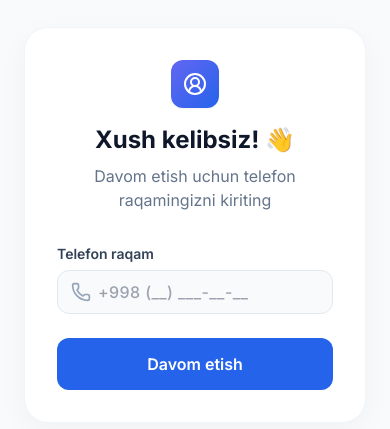
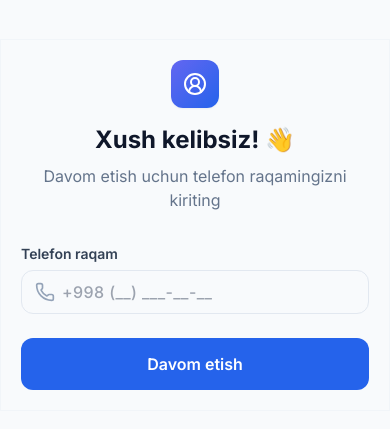
Before and after one commit to yaxyobekuz/e-requests-client, a React (Vite) app: page /auth in a window 390 px wide. Shown: the part 197-626 px from the top of the page. Built offline with nearby package versions, Linux system fonts and the light colour scheme; no server answers.

Commit message:
style: update AuthPage layout and padding for improved responsiveness

```diff
--- a/src/features/auth/pages/AuthPage.jsx
+++ b/src/features/auth/pages/AuthPage.jsx
@@ -88,8 +88,8 @@ const AuthPage = () => {
   return (
     <div className="min-h-screen flex bg-slate-50 relative overflow-hidden">
       {/* Left side: form */}
-      <div className="w-full lg:w-1/2 flex items-center justify-center p-6 sm:p-12 relative z-10">
-        <div className="w-full max-w-md bg-white rounded-3xl shadow-[0_8px_30px_rgb(0,0,0,0.04)] sm:shadow-none sm:bg-transparent border border-slate-100 sm:border-none p-8 sm:p-0">
+      <div className="w-full lg:w-1/2 flex items-center justify-center sm:p-12 relative z-10">
+        <div className="w-full max-w-md p-5 sm:bg-transparent border border-slate-100 sm:border-none sm:p-0">
           {hasBack && (
             <button
               type="button"
```
